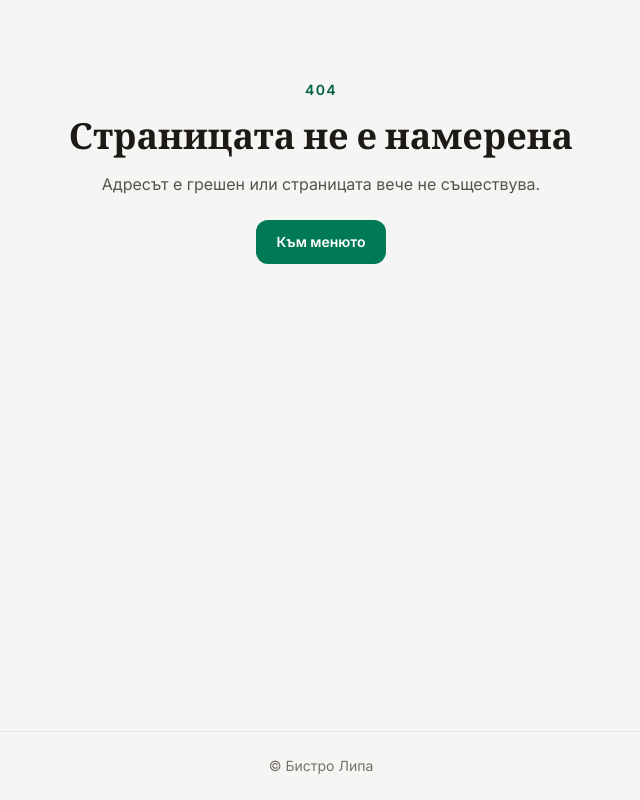
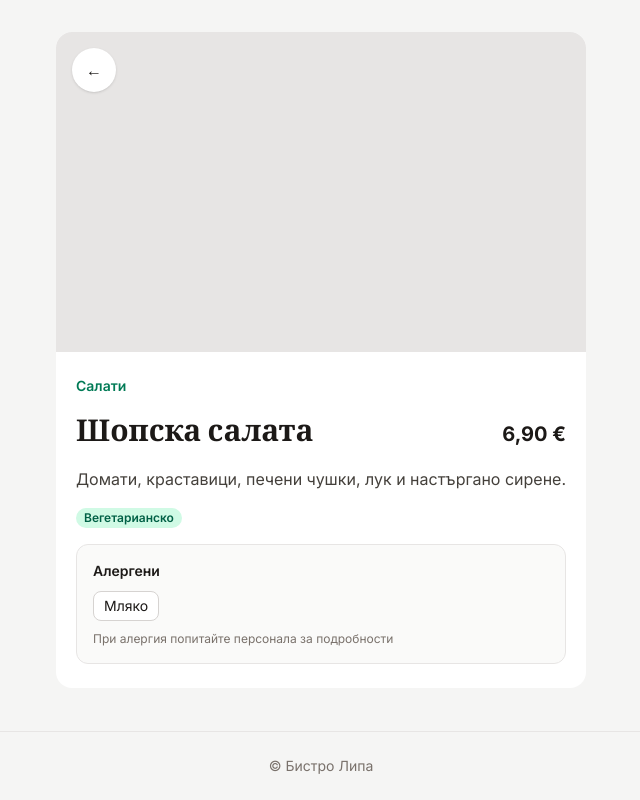
Before and after one commit to aleksandar-buzov/restaurant-menu, a React (Vite) app: page /menu/1 in a window 1280 px wide. Before the commit this address had no page. Shown: the whole page, without its empty margins (319-959 px from the left). Built offline with nearby package versions, Linux system fonts and the light colour scheme.

Commit message:
feat: add menu item detail page

```diff
--- a/src/app/App.tsx
+++ b/src/app/App.tsx
@@ -1,5 +1,6 @@
 import { Route, Routes, Navigate } from "react-router"
 import MenuPage from "@/pages/MenuPage"
+import MenuItemPage from "@/pages/MenuItemPage"
 import AdminLayout from "@/app/layouts/AdminLayout"
 import PublicLayout from "./layouts/PublicLayout"
 import AdminItemsPage from "@/pages/admin/AdminItemsPage"
@@ -11,6 +12,7 @@ function App() {
     <Routes>
       <Route element={<PublicLayout />}>
         <Route path="/menu" element={<MenuPage />} />
+        <Route path="/menu/:id" element={<MenuItemPage />} />
         <Route path="/" element={<Navigate to="/menu" replace />} />
         <Route path="*" element={<NotFoundPage />} />
       </Route>
--- a/src/features/menu/components/MenuItemCard.tsx
+++ b/src/features/menu/components/MenuItemCard.tsx
@@ -1,5 +1,6 @@
 import type { MenuItem } from "@/types/menu"
 import formatPrice from "@/utils/formatPrice"
+import { Link } from "react-router"
 
 interface MenuItemCardProps {
   menuItem: MenuItem
@@ -7,7 +8,7 @@ interface MenuItemCardProps {
 
 const MenuItemCard = ({ menuItem }: MenuItemCardProps) => {
   return (
-    <article className="flex gap-4 rounded-2xl bg-white p-3 shadow-sm lg:p-4">
+    <article className="relative flex gap-4 rounded-2xl bg-white p-3 shadow-sm lg:p-4">
       {menuItem.imageUrl ? (
         <img
           src={menuItem.imageUrl}
@@ -23,7 +24,12 @@ const MenuItemCard = ({ menuItem }: MenuItemCardProps) => {
 
       <div className="flex min-w-0 flex-1 flex-col gap-1">
         <h3 className="text-base leading-snug font-semibold lg:text-lg">
-          {menuItem.name}
+          <Link
+            to={`/menu/${menuItem.id}`}
+            className="after:absolute after:inset-0"
+          >
+            {menuItem.name}
+          </Link>
         </h3>
         <p className="line-clamp-2 text-sm leading-relaxed text-stone-600">
           {menuItem.description}
--- /dev/null
+++ b/src/pages/MenuItemPage.tsx
@@ -0,0 +1,88 @@
+import { Link, useParams } from "react-router"
+import { categories, menuItems, allergens } from "@/data/menu"
+import formatPrice from "@/utils/formatPrice"
+import NotFoundPage from "@/pages/NotFoundPage"
+
+const MenuItemPage = () => {
+  const id = Number(useParams().id)
+  const menuItem = menuItems.find((item) => item.id === id)
+
+  if (!menuItem) return <NotFoundPage />
+
+  const category = categories.find((item) => item.id === menuItem.categoryId)
+  const allergensList = allergens.filter((allergen) =>
+    menuItem.allergenIds.includes(allergen.id),
+  )
+
+  return (
+    <main className="mx-auto max-w-3xl bg-white lg:my-8 lg:overflow-hidden lg:rounded-2xl">
+      <div className="relative h-64 bg-stone-200 lg:h-80">
+        <Link
+          to="/menu"
+          className="absolute top-4 left-4 flex size-11 items-center justify-center rounded-full bg-white shadow-sm"
+          aria-label="Назад към менюто"
+        >
+          <span aria-hidden="true">←</span>
+        </Link>
+        {menuItem.imageUrl ? (
+          <img
+            src={menuItem.imageUrl}
+            alt={menuItem.name}
+            className="size-full object-cover"
+          />
+        ) : (
+          <div aria-hidden="true" className="size-full" />
+        )}
+      </div>
+
+      <div className="flex flex-col gap-4 px-5 py-6">
+        <p className="text-sm font-semibold text-emerald-700">
+          {category?.name}
+        </p>
+
+        <div className="flex items-baseline justify-between gap-3">
+          <h1 className="font-serif text-2xl leading-tight font-semibold lg:text-3xl">
+            {menuItem.name}
+          </h1>
+          <p className="text-xl font-bold whitespace-nowrap">
+            {formatPrice(menuItem.priceCents)}
+          </p>
+        </div>
+
+        <p className="leading-relaxed text-stone-700">{menuItem.description}</p>
+
+        {menuItem.isVegetarian && (
+          <div className="flex flex-wrap items-center gap-1.5">
+            <span className="inline-flex items-center gap-1 rounded-full bg-emerald-100 px-2 py-0.5 text-xs font-semibold text-emerald-800">
+              Вегетарианско
+            </span>
+          </div>
+        )}
+
+        {allergensList.length === 0 ? (
+          <p className="text-sm text-stone-500">Няма алергени</p>
+        ) : (
+          <section className="flex flex-col gap-2.5 rounded-xl border border-stone-200 bg-stone-50 p-4">
+            <h2 className="text-sm font-semibold">Алергени</h2>
+            <div className="flex flex-wrap items-center gap-1.5">
+              {allergensList.map((allergen) => (
+                <span
+                  key={allergen.id}
+                  className="rounded-lg border border-stone-300 bg-white px-2.5 py-1 text-sm"
+                >
+                  {allergen.name}
+                </span>
+              ))}
+            </div>
+
+            <p className="text-xs text-stone-500">
+              При алергия попитайте персонала за подробности
+            </p>
+          </section>
+        )}
+      </div>
+    </main>
+  )
+}
+
+export default MenuItemPage
```
